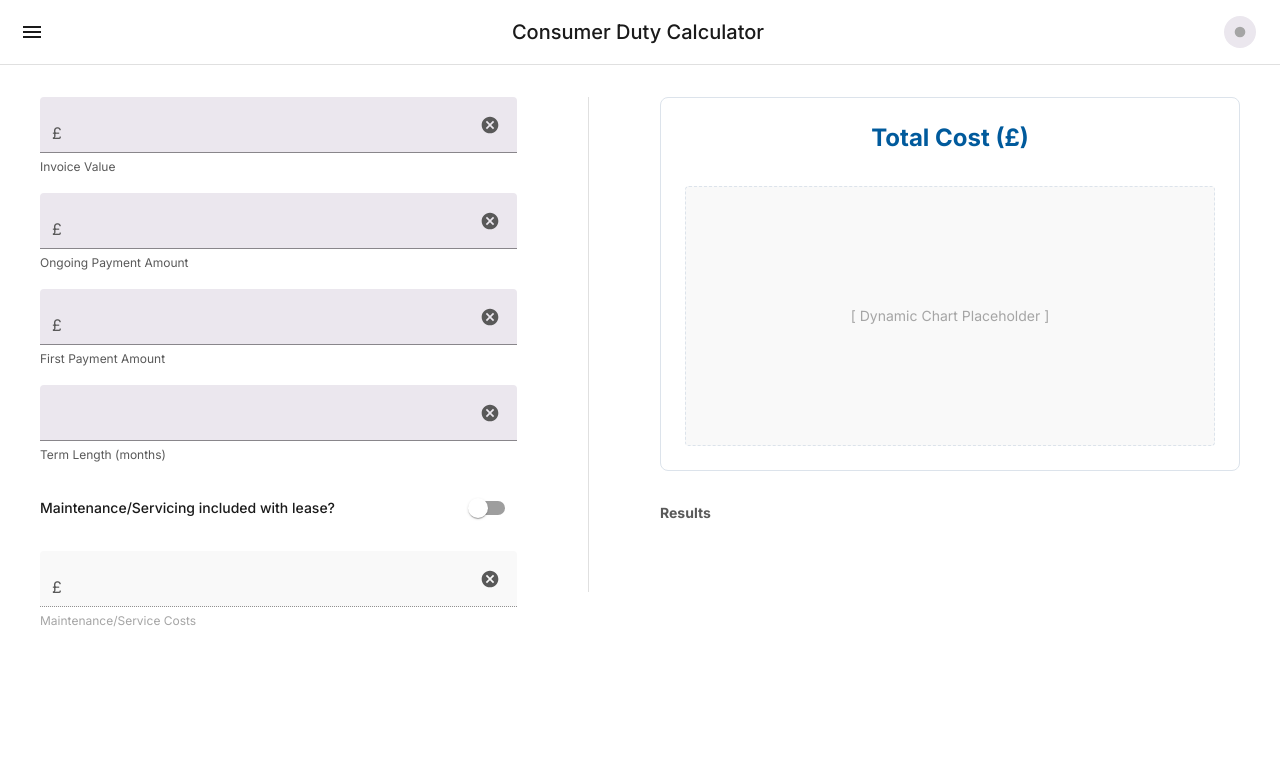
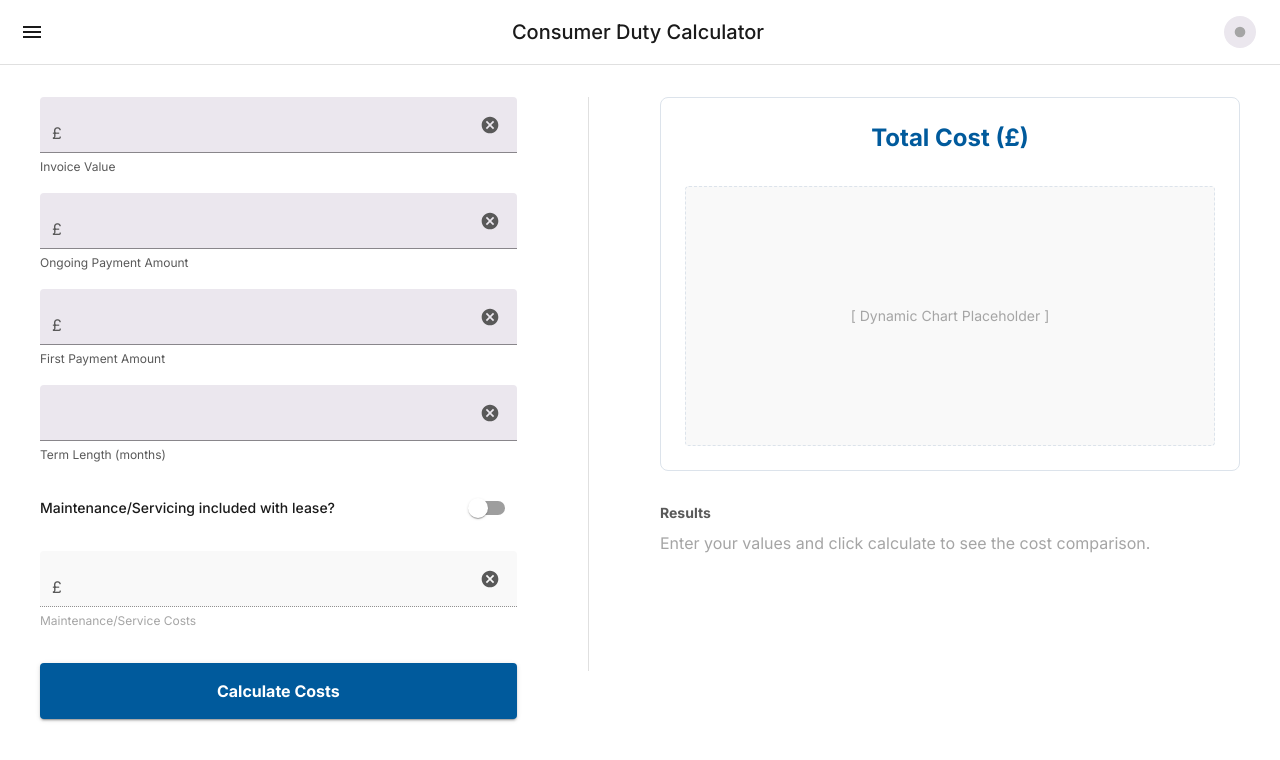
Before and after one commit to enrini/ConDutCal, a React (Vite) app in the folder con-dut-cal/: page / in a window 1280 px wide. Shown: the top 760 px of the page. Built offline with nearby package versions, Linux system fonts and the light colour scheme.

Commit message:
feat: Added maths logic
Fixes: #28

```diff
--- a/con-dut-cal/src/components/Calculator.tsx
+++ b/con-dut-cal/src/components/Calculator.tsx
@@ -8,6 +8,7 @@ import {
   Grid,
   TextField,
   InputAdornment,
+  Button,
 } from '@mui/material';
 import {
   Menu as MenuIcon,
@@ -34,22 +35,29 @@ const CalcField: React.FC<CalcFieldProps> = ({
 }) => {
   return (
     <Box sx={{ mb: 2 }}>
-<TextField
+      <TextField
         id={id}
         variant="filled"
         disabled={disabled}
         value={value}
         onChange={(e: React.ChangeEvent<HTMLInputElement>) => onChange?.(e.target.value)}
+        type="number"
         slotProps={{
           htmlInput: { 'aria-label': label },
           input: {
             startAdornment: showPound ? (
-              <InputAdornment position="start" sx={{ color: '#1A1A1A', fontStyle: 'normal' }}>                £
+              <InputAdornment position="start" sx={{ color: '#1A1A1A', fontStyle: 'normal' }}>
+                £
               </InputAdornment>
             ) : null,
             endAdornment: (
               <InputAdornment position="end">
-                <IconButton size="small" aria-label={`Clear ${label}`} disabled={disabled}>
+                <IconButton
+                  size="small"
+                  aria-label={`Clear ${label}`}
+                  disabled={disabled}
+                  onClick={() => onChange?.('')}
+                >
                   <CancelIcon sx={{ fontSize: '20px', color: '#595959' }} />
                 </IconButton>
               </InputAdornment>
@@ -88,10 +96,38 @@ const CalcField: React.FC<CalcFieldProps> = ({
 };
 
 export default function Calculator() {
+  // Inputs
+  const [invoiceValue, setInvoiceValue] = useState('');
+  const [ongoingPayment, setOngoingPayment] = useState('');
+  const [firstPayment, setFirstPayment] = useState('');
+  const [termLength, setTermLength] = useState('');
   const [maintenanceIncluded, setMaintenanceIncluded] = useState(false);
-  const [isCalculated] = useState(false);
+  const [maintenanceCost, setMaintenanceCost] = useState('');
 
-  const [termLength, setTermLength] = useState('');
+  // Results
+  const [isCalculated, setIsCalculated] = useState(false);
+  const [results, setResults] = useState({ totalCost: 0, difference: 0 });
+
+  const formatGBP = (amount: number) => {
+    return amount.toLocaleString('en-GB', { minimumFractionDigits: 2, maximumFractionDigits: 2 });
+  };
+
+  const handleCalculate = () => {
+    const invoice = parseFloat(invoiceValue) || 0;
+    const ongoing = parseFloat(ongoingPayment) || 0;
+    const first = parseFloat(firstPayment) || 0;
+    const term = parseInt(termLength, 10) || 0;
+
+    // Include maintenance if toggle is ON
+    const maintenance = maintenanceIncluded ? (parseFloat(maintenanceCost) || 0) : 0;
+
+    // Formula: First Payment + (Ongoing * Remaining Months) + Maintenance
+    const totalLeaseCost = first + (ongoing * Math.max(0, term - 1)) + maintenance;
+    const diff = Math.max(0, totalLeaseCost - invoice); // Prevent negative differences if data is weird
+
+    setResults({ totalCost: totalLeaseCost, difference: diff });
+    setIsCalculated(true);
+  };
 
   return (
     <Box sx={{ minHeight: '100vh', bgcolor: '#FFFFFF', pb: 4 }}>
@@ -140,11 +176,10 @@ export default function Calculator() {
         <Grid container spacing={5}>
           {/* LEFT: Inputs Block */}
           <Grid size={{ xs: 12, md: 5 }}>
-            <CalcField id="invoice-value" label="Invoice Value" />
-            <CalcField id="ongoing-payment" label="Ongoing Payment Amount" />
-            <CalcField id="first-payment" label="First Payment Amount" />
+            <CalcField id="invoice-value" label="Invoice Value" value={invoiceValue} onChange={setInvoiceValue} />
+            <CalcField id="ongoing-payment" label="Ongoing Payment Amount" value={ongoingPayment} onChange={setOngoingPayment} />
+            <CalcField id="first-payment" label="First Payment Amount" value={firstPayment} onChange={setFirstPayment} />
 
-            {/* Wired up Term Length input */}
             <CalcField
               id="term-length"
               label="Term Length (months)"
@@ -174,7 +209,10 @@ export default function Calculator() {
               </Typography>
               <Switch
                 checked={maintenanceIncluded}
-                onChange={(e: React.ChangeEvent<HTMLInputElement>) => setMaintenanceIncluded(e.target.checked)}
+                onChange={(e: React.ChangeEvent<HTMLInputElement>) => {
+                  setMaintenanceIncluded(e.target.checked);
+                  if (!e.target.checked) setMaintenanceCost(''); // clear if toggled off
+                }}
                 color="primary"
                 slotProps={{ input: { 'aria-label': 'Maintenance/Servicing included with lease' } }}
               />
@@ -184,7 +222,31 @@ export default function Calculator() {
               id="maintenance-costs"
               label="Maintenance/Service Costs"
               disabled={!maintenanceIncluded}
+              value={maintenanceCost}
+              onChange={setMaintenanceCost}
             />
+
+            <Button
+              variant="contained"
+              fullWidth
+              onClick={handleCalculate}
+              sx={{
+                mt: 2,
+                mb: 2,
+                height: 56,
+                bgcolor: '#005A9C',
+                color: '#FFFFFF',
+                fontFamily: 'Inter',
+                fontWeight: 600,
+                fontSize: '1rem',
+                textTransform: 'none',
+                '&:hover': {
+                  bgcolor: '#004375',
+                },
+              }}
+            >
+              Calculate Costs
+            </Button>
           </Grid>
 
           <Grid
@@ -235,7 +297,7 @@ export default function Calculator() {
                 data-testid="chart-placeholder"
               >
                 <Typography variant="body2" sx={{ color: '#A5A5A5', fontFamily: 'Inter' }}>
-                  [ Dynamic Chart Placeholder ]
+                  {isCalculated ? 'Bar Chart will replace this block' : '[ Dynamic Chart Placeholder ]'}
                 </Typography>
               </Box>
             </Paper>
@@ -248,7 +310,7 @@ export default function Calculator() {
                 Results
               </Typography>
 
-              {isCalculated && (
+              {isCalculated ? (
                 <>
                   <Typography
                     variant="h4"
@@ -259,7 +321,7 @@ export default function Calculator() {
                       mb: 1.5,
                     }}
                   >
-                    £[Amount]
+                    £{formatGBP(results.totalCost)}
                   </Typography>
                   <Typography
                     variant="body1"
@@ -269,10 +331,14 @@ export default function Calculator() {
                       lineHeight: 1.6,
                     }}
                   >
-                    Leasing this equipment over {termLength || '[X]'} months costs{' '}
-                    <strong style={{ color: '#005A9C' }}>£[Amount]</strong> more than buying it outright.
+                    Leasing this equipment over {termLength} months costs{' '}
+                    <strong style={{ color: '#005A9C' }}>£{formatGBP(results.difference)}</strong> more than buying it outright.
                   </Typography>
                 </>
+              ) : (
+                <Typography variant="body1" sx={{ color: '#A5A5A5', fontFamily: 'Inter', mt: 1 }}>
+                  Enter your values and click calculate to see the cost comparison.
+                </Typography>
               )}
             </Box>
           </Grid>
```
Also changed, not shown: 1 other file (tests, documents, lock files or other folders).
